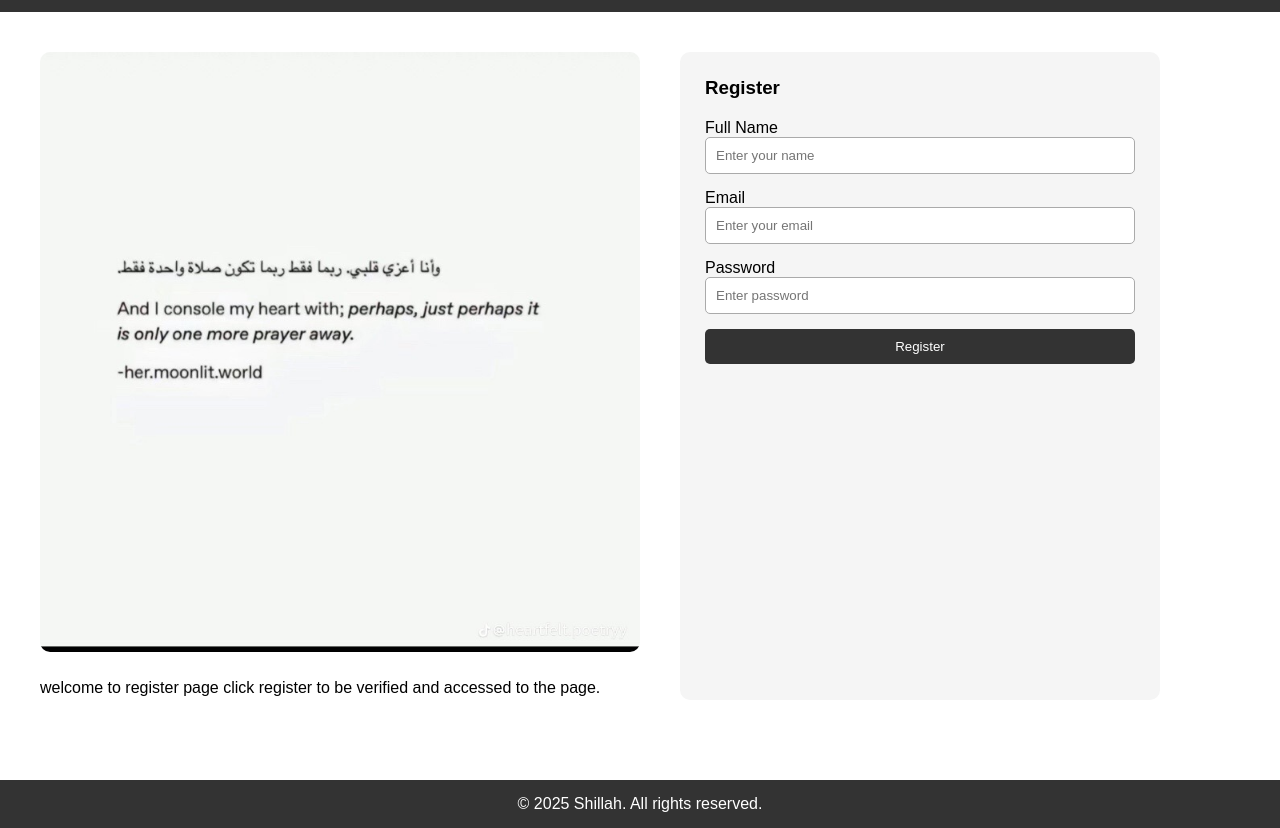
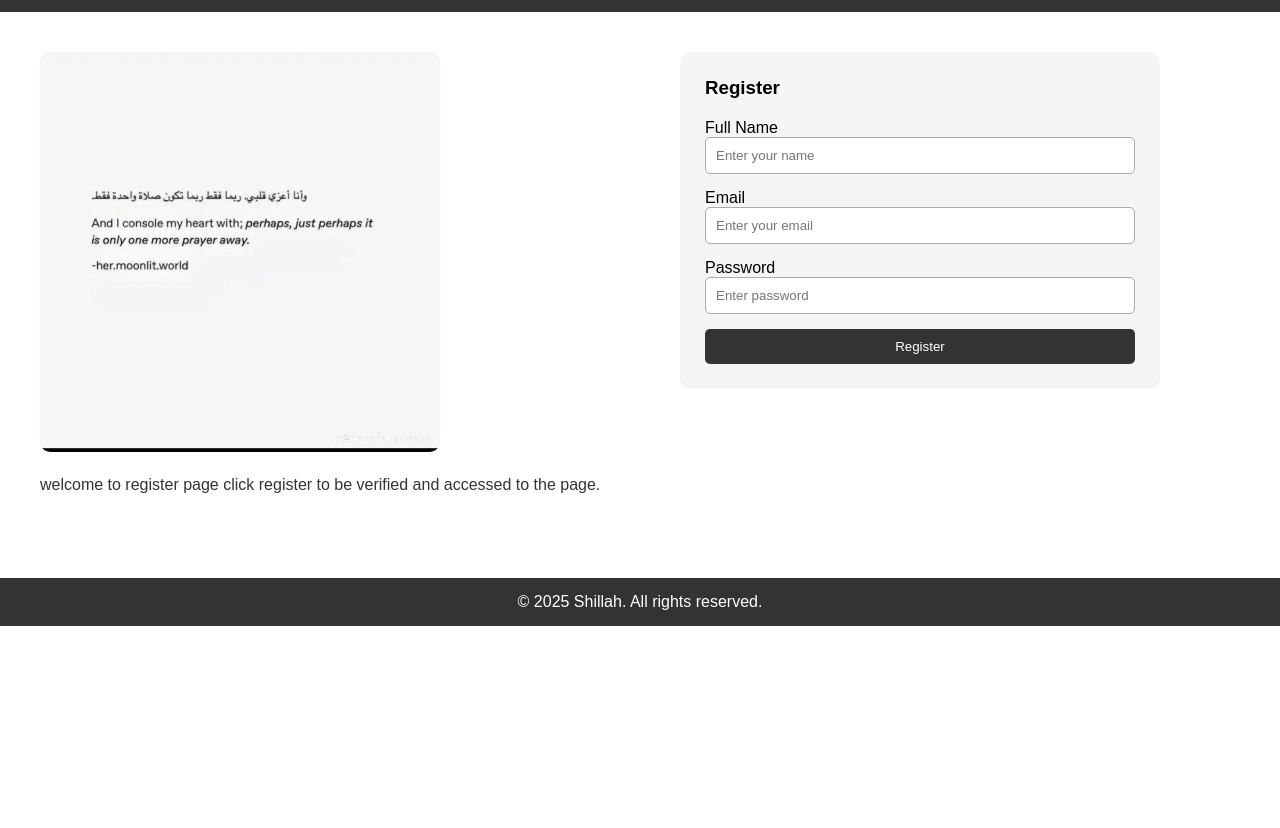
Before and after one commit to shillah56/ASSIGNMENT-1A, a plain HTML site: page index.html in a window 1280 px wide. Shown: the part 46-874 px from the top of the page. After the commit the page ends 800 px from the top, so only its background shows below. Drawn offline with Linux system fonts and the light colour scheme.

Commit message:
Add files via upload

```diff
--- a/index.html
+++ b/index.html
@@ -21,7 +21,7 @@
     <!-- Main Section -->
     <section class="container">
         <div class="left">
-            <img src="IMG_7168.JPG" alt="Sample Image">
+            <img src="assets/IMG_7168.JPG" alt="Sample Image">
 
             <p>
                 welcome to register page click register to be verified and accessed to the page.
--- a/style.css
+++ b/style.css
@@ -36,20 +36,27 @@
     display: flex;
     padding: 40px;
     gap: 40px;
+    align-items: flex-start;
 }
 
 .left {
     width: 50%;
+    display: flex;
+    flex-direction: column;
 }
 
 .left img {
     width: 100%;
+    max-width: 400px;
     border-radius: 10px;
+    display: block;
 }
 
 .left p {
     margin-top: 20px;
-    line-height: 1.5;
+    line-height: 1.6;
+    font-size: 16px;
+    color: #333;
 }
 
 .right {
```
Also changed, not shown: assets/IMG_7168.JPG (added).
